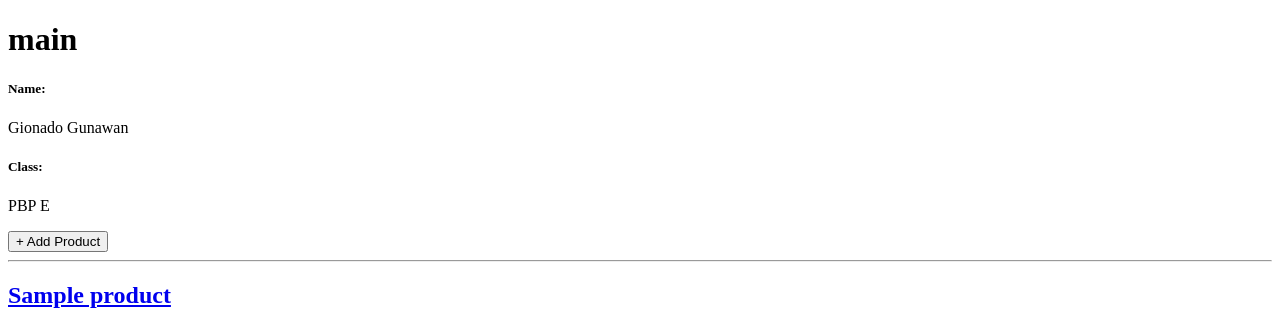
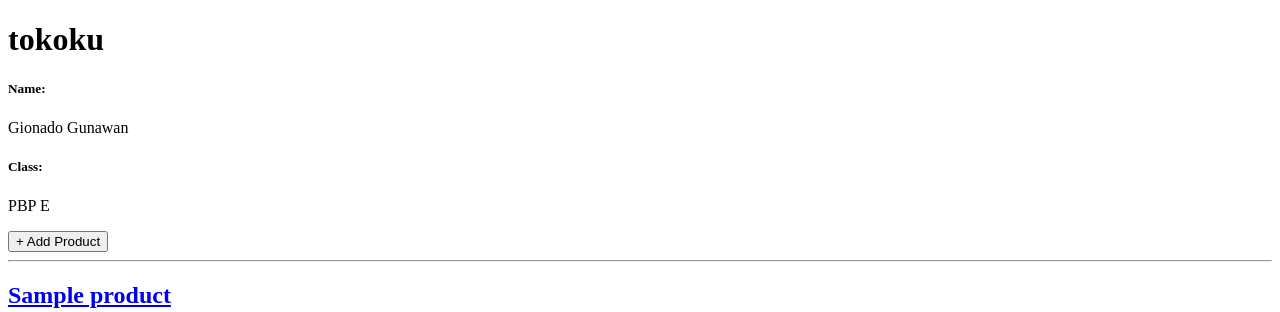
Before and after one commit to Gionado/tokoku, a Django app: page / in a window 1280 px wide. Shown: the top 312 px of the page. Run offline with Django 5.2, Linux system fonts and the light colour scheme; tables that the repository leaves empty hold one stand-in row (values such as "Sample post"); grey boxes marked "Sample" are stand-in pictures.

Commit message:
perbaikan nama toko

```diff
--- a/main/templates/main.html
+++ b/main/templates/main.html
@@ -1,6 +1,6 @@
 {% extends 'base.html' %}
 {% block content %}
-<h1>main</h1>
+<h1>tokoku</h1>
 
 <h5>Name:</h5>
 <p>{{ name }}</p>
```
Also changed, not shown: README.md.
